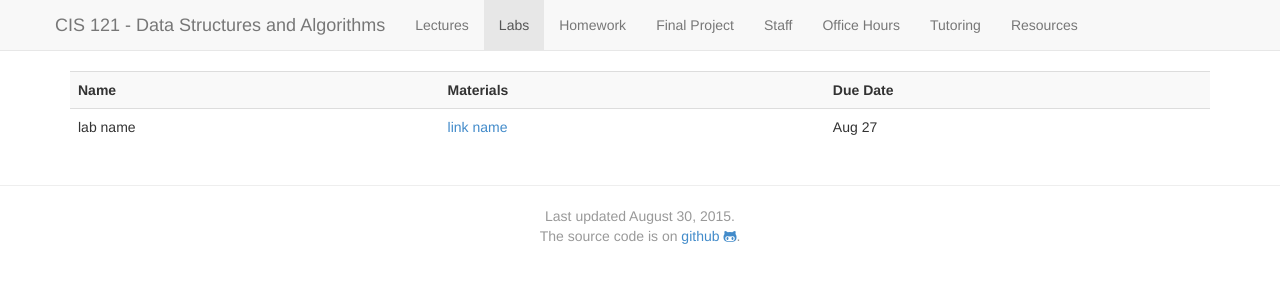
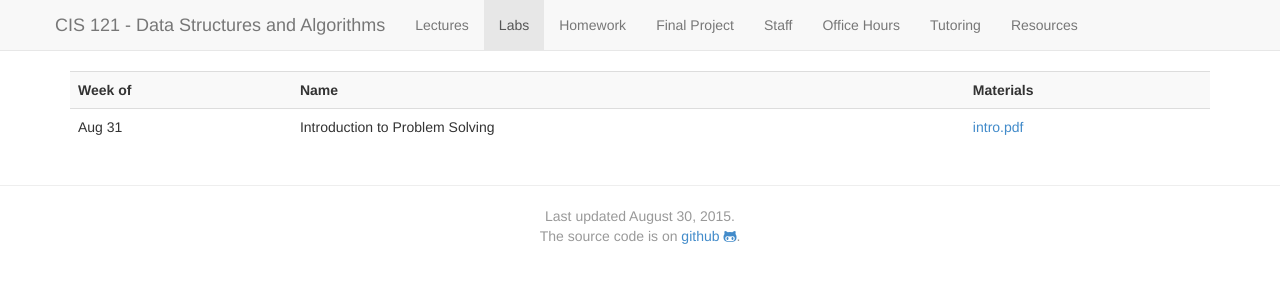
Before and after one commit to callison-burch/data-structures-and-algorithms, a Jekyll site: the page built from labs.md, in a window 1280 px wide. Shown: the top 300 px of the page. Built offline with Jekyll 4.4.1, drawn with Linux system fonts in a browser that asks for light colours; nearby versions of some CDN libraries.

Commit message:
Add intro lab

```diff
--- a/_data/labs.yaml
+++ b/_data/labs.yaml
@@ -1,5 +1,5 @@
 -
-   date: 2015-08-27
-   link_name: link name
-   link: filetodownload.pdf
-   name: lab name
+   date: 2015-08-31
+   name: Introduction to Problem Solving
+   link_name: intro.pdf
+   link: content/labs/intro/intro.pdf
--- a/labs.md
+++ b/labs.md
@@ -7,20 +7,17 @@ active_tab: labs
 <table class="table table-striped">
   <tbody>
     <tr>
+      <th>Week of</th>
       <th>Name</th>
       <th>Materials</th>
-      <th>Due Date</th>
     </tr>
       {% for lab in site.data.labs %}
         <tr style="text-align: left">
-          <!-- Homework Name -->
+          <td>{{ lab.date | date: "%b %d" }}</td>
           <td><span>{{ lab.name }}</span></td>
-          <!-- Materials -->
           <td>
             <span><a href="{{ lab.link }}">{{ lab.link_name }}</a></span>
           </td>
-          <!-- Due Date -->
-          <td>{{ lab.date | date: "%b %d" }}</td>
         </tr>
       {% endfor %}
   </tbody>
```
